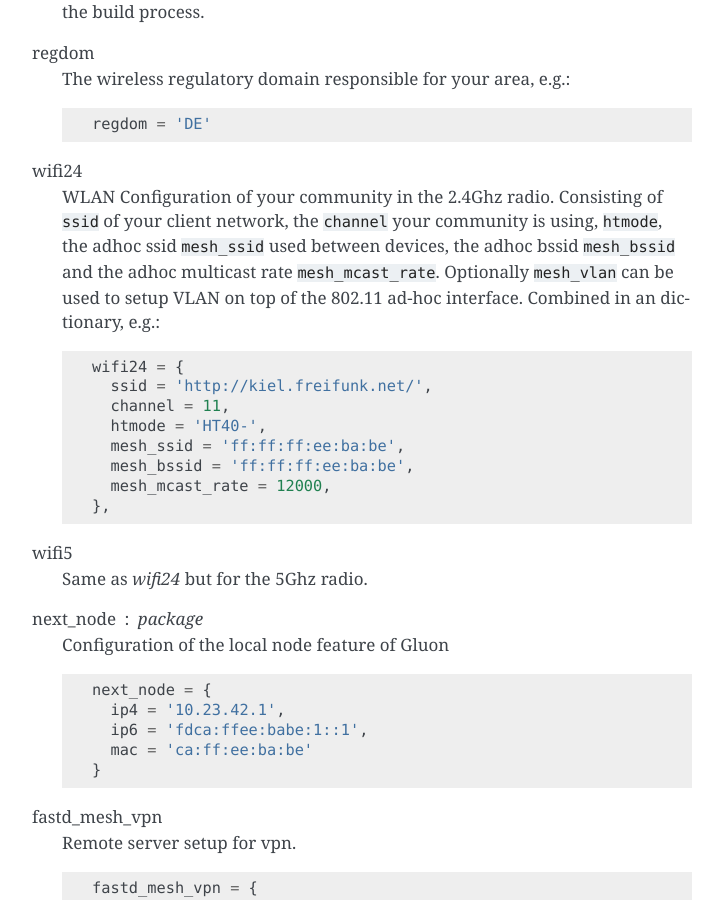
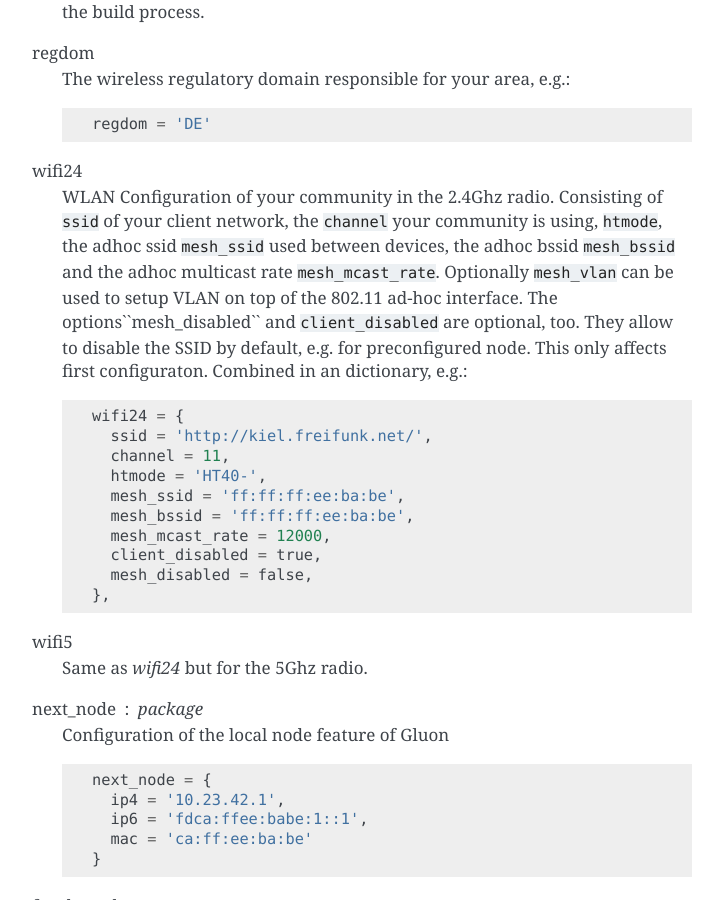
Before and after one commit to freifunk-gluon/gluon, a Sphinx documentation site: the page built from docs/user/site.rst, in a window 1280 px wide and 900 px high, scrolled down 1190 px. Shown: the whole window, without its empty margins (388-1111 px from the left). Built offline with Sphinx 7.4.7, drawn with Linux system fonts in a browser that asks for light colours; some of the changed text lies outside the part shown.

Commit message:
gluon-mesh-batman-adv-core: make wireless-disable state survive updates and allow site option

```diff
--- a/docs/site-example/site.conf
+++ b/docs/site-example/site.conf
@@ -54,6 +54,8 @@
 
     -- (optional) mesh VLAN on 802.11 ad-hoc interface (1-4095)
     -- mesh_vlan = 14,
+    -- client_disabled = true,
+    -- mesh_disabled = false,
   },
 
   -- Wireless configuration for 5 GHz interfaces.
@@ -67,6 +69,8 @@
     mesh_bssid = 'xx:xx:xx:xx:xx:xx',
     mesh_mcast_rate = 12000,
     -- mesh_vlan = 14,
+    -- client_disabled = true,
+    -- mesh_disabled = false,
   },
 
   -- The next node feature allows clients to always reach the node it is
--- a/docs/user/site.rst
+++ b/docs/user/site.rst
@@ -67,7 +67,9 @@ wifi24
     ``htmode``, the adhoc ssid ``mesh_ssid`` used between devices, the adhoc
     bssid ``mesh_bssid`` and the adhoc multicast rate ``mesh_mcast_rate``.
     Optionally ``mesh_vlan`` can be used to setup VLAN on top of the 802.11
-    ad-hoc interface.
+    ad-hoc interface. The options``mesh_disabled`` and ``client_disabled``
+    are optional, too. They allow to disable the SSID by default, e.g. for
+    preconfigured node. This only affects first configuraton.
     Combined in an dictionary, e.g.:
     ::
 
@@ -78,6 +80,8 @@ wifi24
          mesh_ssid = 'ff:ff:ff:ee:ba:be',
          mesh_bssid = 'ff:ff:ff:ee:ba:be',
          mesh_mcast_rate = 12000,
+         client_disabled = true,
+         mesh_disabled = false,
        },
 
 wifi5
```
Also changed, not shown: 2 other files.
